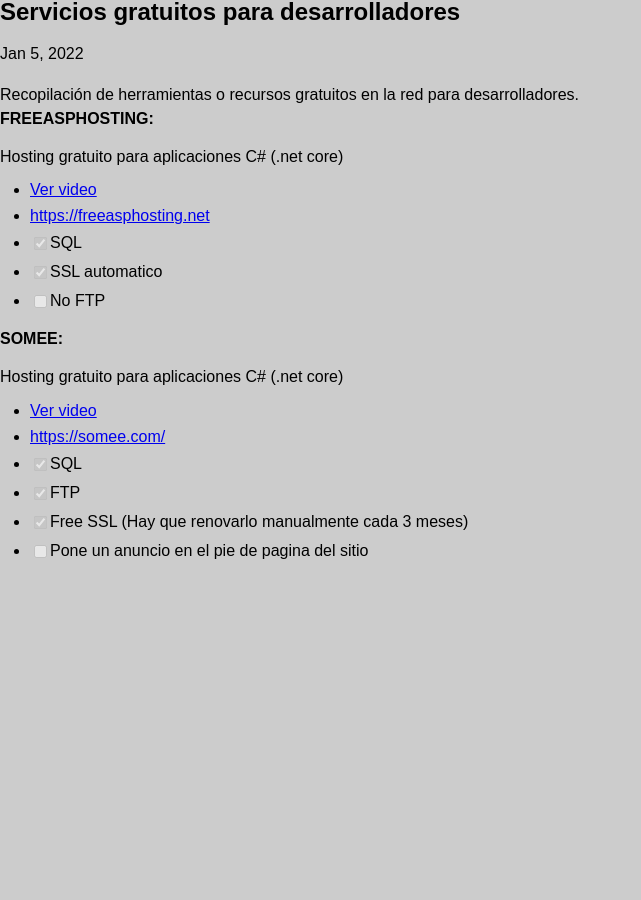
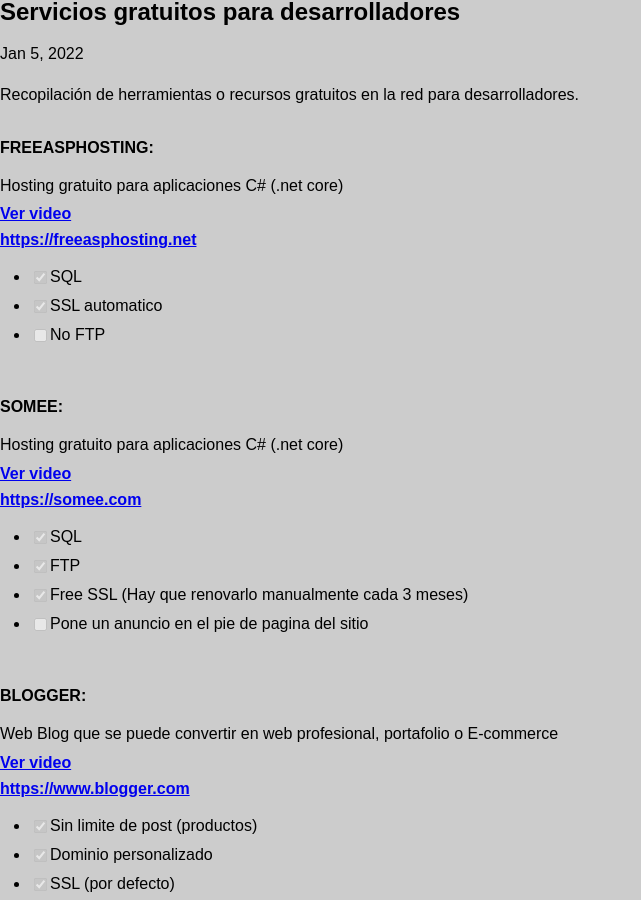
Before and after one commit to codigo8a/codigo8a.github.io, a Jekyll site: the page built from _posts/2022-01-05-servicios-gratuitos-para-desarrolladores.md, in a window 1280 px wide. Shown: the whole page, without its empty margins (0-641 px from the left). Built offline with Jekyll 4.4.1, drawn with Linux system fonts in a browser that asks for light colours; nearby versions of some CDN libraries.

Commit message:
services updated

```diff
--- a/_layouts/home.html
+++ b/_layouts/home.html
@@ -134,7 +134,7 @@
   <div id="post-content" class="content-wrapper"></div>
 </div>
 
-<div class="window" data-title="{{ site.title }}">
+<div class="window activeWindow" data-title="{{ site.title }}">
   <div class="content-wrapper">
     <h3>for ($i = 1; $i <= 1000; $i++){ echo "Be Happy"; }</h3>
     <hr />
--- a/_posts/2022-01-05-servicios-gratuitos-para-desarrolladores.md
+++ b/_posts/2022-01-05-servicios-gratuitos-para-desarrolladores.md
@@ -6,26 +6,51 @@
 category: Internet
 tags: Links Servicios
 videosomee: https://youtu.be/3Tue1UPaqlo
-videowin10: https://youtu.be/SUPPpapA3lg
 videofreeasp: https://youtu.be/3nlA5RI7jqg
-linksome: https://somee.com/
-linkfreeasp: https://freeasphosting.net/
+videoblogger: https://youtu.be/_yiyB8sOfAE
+videogithub: https://youtu.be/h9FvfSM9zW8
+linksome: https://somee.com
+linkfreeasp: https://freeasphosting.net
+linkblogger: https://www.blogger.com
+linkgithub: https://github.com
 ---
 Recopilación de herramientas o recursos gratuitos en la red para desarrolladores.
+<hr>
 
 ### FREEASPHOSTING:
 Hosting gratuito para aplicaciones C# (.net core)
-- <a target="_blank" href="{{ page.videofreeasp }}">Ver video</a>
-- <a target="_blank" href="{{ page.linkfreeasp }}">https://freeasphosting.net</a>
+###### <a target="_blank" href="{{ page.videofreeasp }}">Ver video</a>
+###### <a target="_blank" href="{{ page.linkfreeasp }}">https://freeasphosting.net</a>
 - [x] SQL
 - [x] SSL automatico
 - [ ] No FTP
+<hr>
 
 ### SOMEE:
 Hosting gratuito para aplicaciones C# (.net core)
-- <a target="_blank" href="{{ page.videosomee }}">Ver video</a>
-- <a target="_blank" href="{{ page.linksome }}">https://somee.com/</a>
+###### <a target="_blank" href="{{ page.videosomee }}">Ver video</a>
+###### <a target="_blank" href="{{ page.linksome }}">https://somee.com</a>
 - [x] SQL
 - [x] FTP
 - [x] Free SSL (Hay que renovarlo manualmente cada 3 meses)
 - [ ] Pone un anuncio en el pie de pagina del sitio
+<hr>
+
+### BLOGGER:
+Web Blog que se puede convertir en web profesional, portafolio o E-commerce
+###### <a target="_blank" href="{{ page.videoblogger }}">Ver video</a>
+###### <a target="_blank" href="{{ page.linkblogger }}">https://www.blogger.com</a>
+- [x] Sin limite de post (productos)
+- [x] Dominio personalizado
+- [x] SSL (por defecto)
+- [x] Templates (Gratis y de pago)
+<hr>
+
+### GITHUB:
+Repositorios que se pueden convertir en paginas web estaticas HTML
+###### <a target="_blank" href="{{ page.videogithub }}">Ver video</a>
+###### <a target="_blank" href="{{ page.linkgithub }}">https://github.com</a>
+- [x] Dominio personalizado
+- [x] SSL (por defecto)
+- [x] Templates HTML (Gratis y de pago)
+- [ ] Base de datos
--- a/assets/css/style.css
+++ b/assets/css/style.css
@@ -220,7 +220,7 @@
 }
 
 .windowHeader {
-  background-color: #b7b7e0;
+  background-color: #aaa;
   text-align: right;
   border-bottom: 2px solid #000;
   padding: 2px;
@@ -454,6 +454,10 @@
   margin-bottom: 10px;
 }
 
+h6 {
+  margin: 10px 10px 10px 0;
+}
+
 small {
   font-size: 10px;
 }
```
